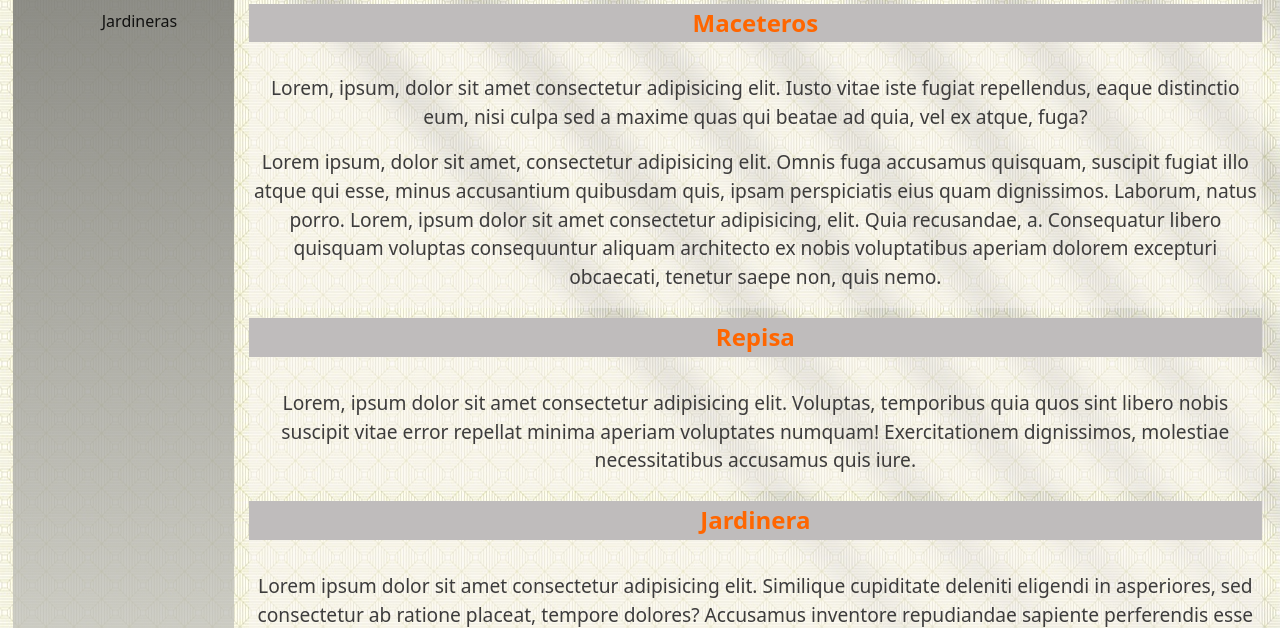
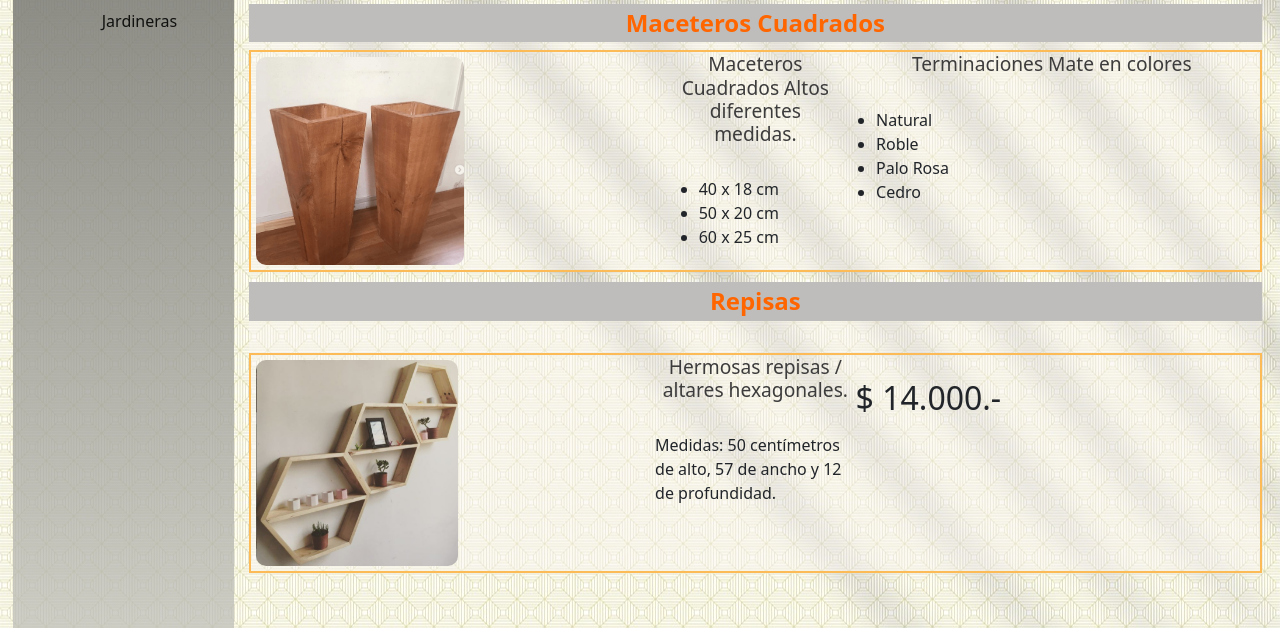
Before and after one commit to ritdaniel/Cristian-Palma-Wooden, a website: page outlet.html in a window 1280 px wide. Shown: the part 156-784 px from the top of the page. Drawn offline with nearby package versions, Linux system fonts and the light colour scheme.

Commit message:
modificaciones productos

```diff
--- a/outlet.html
+++ b/outlet.html
@@ -87,19 +87,54 @@
 						</div>
 			<!-- Fin menu izquierdo -->
 
-			<div class="datos">
+			<div class="datos mx-auto">
 			<!-- comienzo contenido -->
 
 					<h1 class="datos__title--tprincipal"> OUTLET</h1>
-					<section id="producMaceteros" class="cajaProductos" >
-						<h2 class="cajaProductos__title--orange"> Maceteros </h2><br>
-						<p class="cajaProductos__text--grey">Lorem, ipsum, dolor sit amet consectetur adipisicing elit. Iusto vitae iste fugiat repellendus, eaque distinctio eum, nisi culpa sed a maxime quas qui beatae ad quia, vel ex atque, fuga?</p>
-						<p class="cajaProductos__text--grey">Lorem ipsum, dolor sit amet, consectetur adipisicing elit. Omnis fuga accusamus quisquam, suscipit fugiat illo atque qui esse, minus accusantium quibusdam quis, ipsam perspiciatis eius quam dignissimos. Laborum, natus porro. Lorem, ipsum dolor sit amet consectetur adipisicing, elit. Quia recusandae, a. Consequatur libero quisquam voluptas consequuntur aliquam architecto ex nobis voluptatibus aperiam dolorem excepturi obcaecati, tenetur saepe non, quis nemo.</p>
+					<section id="cuadrado" class="cajaProductos">
+						<h1 class="cajaProductos__title--orange" > Maceteros Cuadrados  </h1>
+						<div class="productos">
+						<div class="imgProd">
+						<img class="iProducto"src="img/cuadradoalto.png" alt="">
+					</div>
+					<div class="descProductos">
+						<h3 class="cajaProductos__text--grey">Maceteros Cuadrados Altos diferentes medidas.</h3>
+				        <br>
+						<ul><li>40 x 18 cm</li>
+						<li>50 x 20 cm</li>
+						<li>60 x 25 cm</li>
+					</ul>
+					</div>
+					<div class="coloresProd">
+						<h3 class="cajaProductos__text--grey">Terminaciones Mate  en colores</h3>
+				        <br>
+						<ul><li>Natural</li>
+						<li>Roble</li>
+						<li>Palo Rosa</li>
+						<li>Cedro</li></ul>
+					</div>
+				</div>
 					</section>
-					<section id="producRepisa"class="cajaProductos" >
-						<h2 class="cajaProductos__title--orange"> Repisa </h2><br>
-						<p class="cajaProductos__text--grey">Lorem, ipsum dolor sit amet consectetur adipisicing elit. Voluptas, temporibus quia quos sint libero nobis suscipit vitae error repellat minima aperiam voluptates numquam! Exercitationem dignissimos, molestiae necessitatibus accusamus quis iure.</P>
+					<section id="repisas" class="cajaProductos">
+						<h1 class="cajaProductos__title--orange" > Repisas  </h1><br>
+						<div class="productos">
+						<div class="imgProd">
+						<img class="iProducto"src="img/repisaout.png" alt="Repisas Hexagonales">
+					</div>
+					<div class="descProductos">
+						<h3 class="cajaProductos__text--grey">Hermosas repisas / altares hexagonales.</h3>
+				        <br>
+						<p>
+							Medidas: 50 centímetros de alto, 57 de ancho y 12 de profundidad.</p>
+					</ul>
+					</div>
+					<div class="coloresProd">
+						<br>
+						<h2 class="precios-outlet">$ 14.000.-</h2>
+					</div>
+				</div>
 					</section>
+					<br><br>
 					<section id="producJardinera" class="cajaProductos" >
 						<h2 class="cajaProductos__title--orange"> Jardinera </h2><br>
 						<p class="cajaProductos__text--grey">Lorem ipsum dolor sit amet consectetur adipisicing elit. Similique cupiditate deleniti eligendi in asperiores, sed consectetur ab ratione placeat, tempore dolores? Accusamus inventore repudiandae sapiente perferendis esse quaerat dolore amet.</p>
```
Also changed, not shown: productos.html (+1 -1 lines), img/repisaout.png (added).
